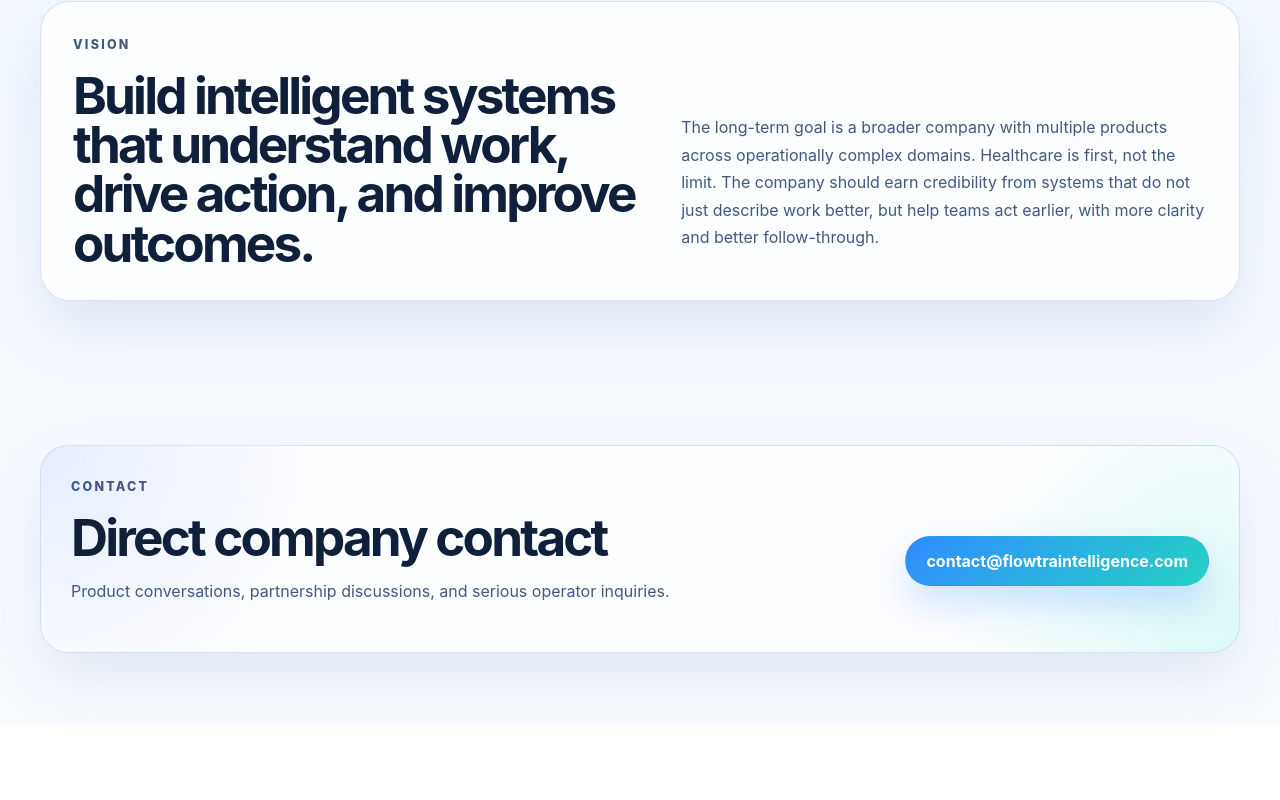
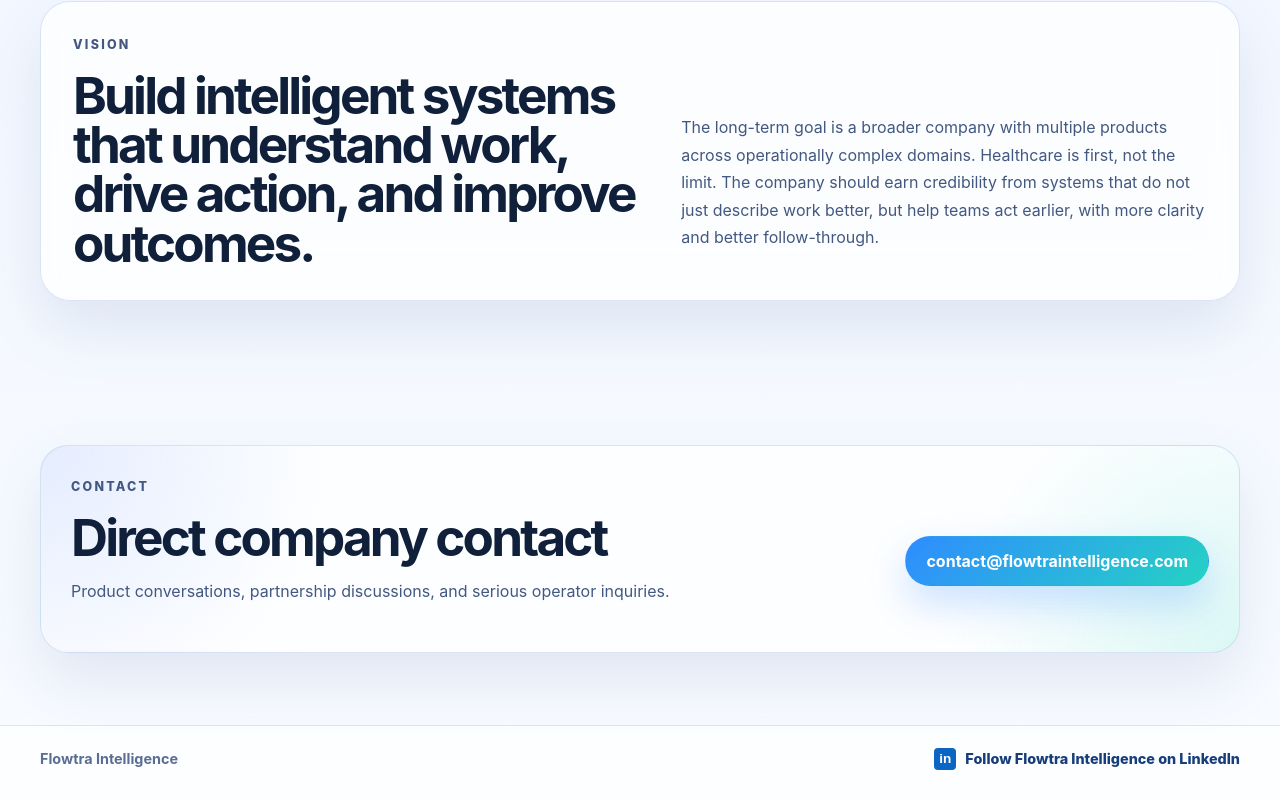
Before and after one commit to Flowtra-Intelligence/flowtraintelligence-web, a Next.js app: page / in a window 1280 px wide. Shown: the part 1992-2792 px from the top of the page. Before the commit the page ends 2717 px from the top, so only its background shows below. Built offline with nearby package versions, Linux system fonts and the light colour scheme.

Commit message:
Add LinkedIn links and fix navigation offsets
* Add LinkedIn links to marketing sites

* Offset anchors for sticky navigation

```diff
--- a/app/globals.css
+++ b/app/globals.css
@@ -4,6 +4,7 @@
 
 html {
   scroll-behavior: smooth;
+  scroll-padding-top: 112px;
 }
 
 body {
@@ -567,6 +568,49 @@ img {
   align-items: center;
 }
 
+.site-footer {
+  padding: 22px 0 30px;
+  border-top: 1px solid rgba(174, 191, 228, 0.42);
+  background: rgba(255, 255, 255, 0.7);
+}
+
+.footer-inner {
+  display: flex;
+  align-items: center;
+  justify-content: space-between;
+  gap: 16px;
+}
+
+.footer-inner p {
+  margin: 0;
+  color: #5a6d93;
+  font-size: 0.9rem;
+  font-weight: 700;
+}
+
+.footer-inner a {
+  display: inline-flex;
+  align-items: center;
+  gap: 9px;
+  color: #173e7a;
+  font-size: 0.9rem;
+  font-weight: 800;
+}
+
+.linkedin-mark {
+  display: inline-grid;
+  width: 22px;
+  height: 22px;
+  place-items: center;
+  border-radius: 4px;
+  background: #0a66c2;
+  color: #ffffff;
+  font-family: Arial, sans-serif;
+  font-size: 0.85rem;
+  font-weight: 900;
+  line-height: 1;
+}
+
 .light-panel {
   background:
     radial-gradient(circle at top left, rgba(114, 156, 255, 0.18), transparent 18rem),
@@ -622,6 +666,11 @@ img {
     align-items: flex-start;
   }
 
+  .footer-inner {
+    align-items: flex-start;
+    flex-direction: column;
+  }
+
   .hero-copy h1 {
     max-width: none;
     font-size: clamp(2.05rem, 9vw, 3.2rem);
--- a/app/page.tsx
+++ b/app/page.tsx
@@ -287,6 +287,32 @@ function SiteHeader({
         </a>
       </div>
     </header>
+  );
+}
+
+function SiteFooter({
+  experience,
+}: {
+  experience: Experience;
+}) {
+  const isCompany = experience === "company";
+  const linkedInUrl = isCompany
+    ? "https://www.linkedin.com/company/flowtraintelligence/"
+    : "https://www.linkedin.com/showcase/flowtra-healthcare/";
+  const label = isCompany ? "Flowtra Intelligence" : "Flowtra Healthcare";
+
+  return (
+    <footer className="site-footer">
+      <div className="container footer-inner">
+        <p>{label}</p>
+        <a href={linkedInUrl} target="_blank" rel="noreferrer">
+          <span className="linkedin-mark" aria-hidden="true">
+            in
+          </span>
+          Follow {label} on LinkedIn
+        </a>
+      </div>
+    </footer>
   );
 }
 
@@ -627,6 +653,7 @@ function CompanySite() {
           </div>
         </section>
       </main>
+      <SiteFooter experience="company" />
     </div>
   );
 }
@@ -843,6 +870,7 @@ function HealthcareSite() {
           </div>
         </section>
       </main>
+      <SiteFooter experience="healthcare" />
     </div>
   );
 }
```
